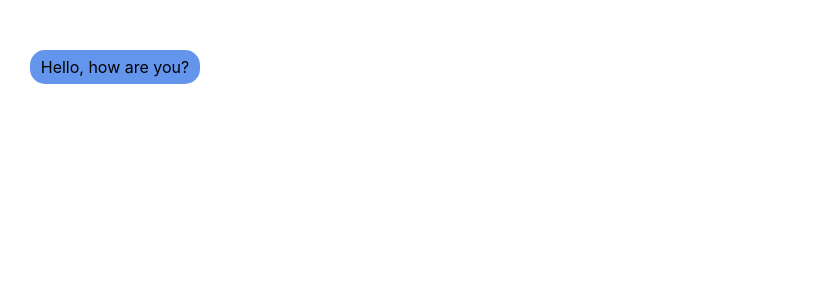
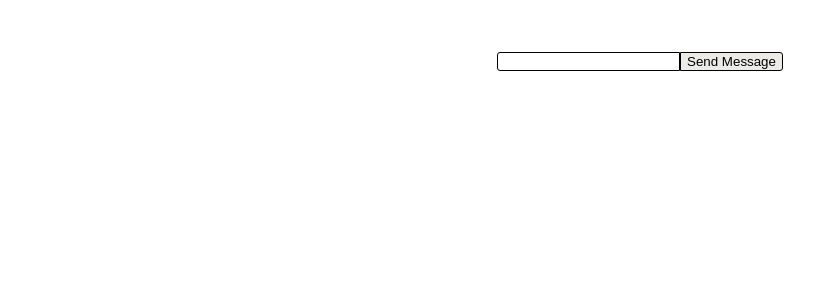
Before and after one commit to IvlevaAnna/React, a React (Create React App) app in the folder react-gb/: page / in a window 1280 px wide. Shown: the top 300 px of the page, without its empty margins (0-816 px from the left). Built offline with nearby package versions, Linux system fonts and the light colour scheme.

Commit message:
[React] Task2

```diff
--- a/react-gb/src/App.css
+++ b/react-gb/src/App.css
@@ -1,7 +1,8 @@
 .App {
   text-align: center;
-  margin-top: 50px;
-  margin-left: 30px;
+  margin: 50px 30px;
+  display: flex;
+  flex-direction: column;
 }
 
 .App-logo {
--- a/react-gb/src/App.js
+++ b/react-gb/src/App.js
@@ -1,10 +1,20 @@
 import './App.css';
 import {Message} from "./components/Message/Message";
+import {useEffect, useState} from "react";
+import {MessageForm} from "./components/MessageForm/MessageForm";
 
 function App() {
+  const [messageList, setMessageList] = useState([])
+
+    const renderMessages = () => {
+        return messageList.map((message) =>
+            <Message text={message.text} author={message.author} />)
+    }
+
   return (
     <div className="App">
-      <Message text={'Hello, how are you?'}/>
+        {renderMessages()}
+        <MessageForm messageList={messageList} setMessageList={setMessageList}/>
     </div>
   );
 }
--- a/react-gb/src/components/Message/Message.jsx
+++ b/react-gb/src/components/Message/Message.jsx
@@ -4,7 +4,7 @@ import s from './Message.module.css'
 export const Message = (props) => {
 
     return (
-        <div className={s.message}>
+        <div className={props.author === 'robot' ? s.message_robot : s.message}>
             {props.text}
         </div>
     )
--- a/react-gb/src/components/Message/Message.module.css
+++ b/react-gb/src/components/Message/Message.module.css
@@ -1,6 +1,15 @@
 .message {
-    max-width: 150px;
-    padding: 7px 10px;
+    margin: 15px 0;
+    padding: 7px 15px;
     background: cornflowerblue;
     border-radius: 15px;
+    align-self: flex-end;
 }
+
+.message_robot {
+    margin: 15px 0;
+    padding: 7px 15px;
+    background: pink;
+    border-radius: 15px;
+    align-self: flex-start;
+}
--- /dev/null
+++ b/react-gb/src/components/MessageForm/MessageForm.jsx
@@ -0,0 +1,34 @@
+import React, {useEffect, useState} from 'react'
+import s from './MessageForm.module.css'
+
+export const MessageForm = (props) => {
+    const [messageText, setMessageText] = useState('')
+
+    useEffect(() => {
+        let timeout
+        if(props.messageList[props.messageList.length -1]?.author === 'me') {
+            timeout = setTimeout(() => {
+                props.setMessageList((prevMessageList) => [...prevMessageList, {text: `Your message is: ${messageText}`, author: 'robot'}])
+            }, 1500)
+        }
+
+        return () => clearTimeout(timeout)
+    }, [props.messageList])
+
+    const handleChange = (e) => {
+        setMessageText(e.target.value)
+    }
+
+    const handleSubmit = (e) => {
+        e.preventDefault()
+        props.setMessageList([...props.messageList, {text: messageText, author: 'me'}])
+
+    }
+
+    return(
+        <form>
+            <input type='text' onChange={(e) => handleChange(e)}/>
+            <button style={{backgroundColor: '#edebe6'}} type='submit' onClick={(e) => handleSubmit(e)}>Send Message</button>
+        </form>
+    )
+}
--- /dev/null
+++ b/react-gb/src/components/MessageForm/MessageForm.module.css
@@ -0,0 +1,8 @@
+input[type="text"], button[type='submit'] {
+    border-radius: 3px 0 0 3px;
+    border: solid 1px black;
+}
+
+button[type='submit'] {
+    border-radius: 0 3px 3px 0;
+}
```
